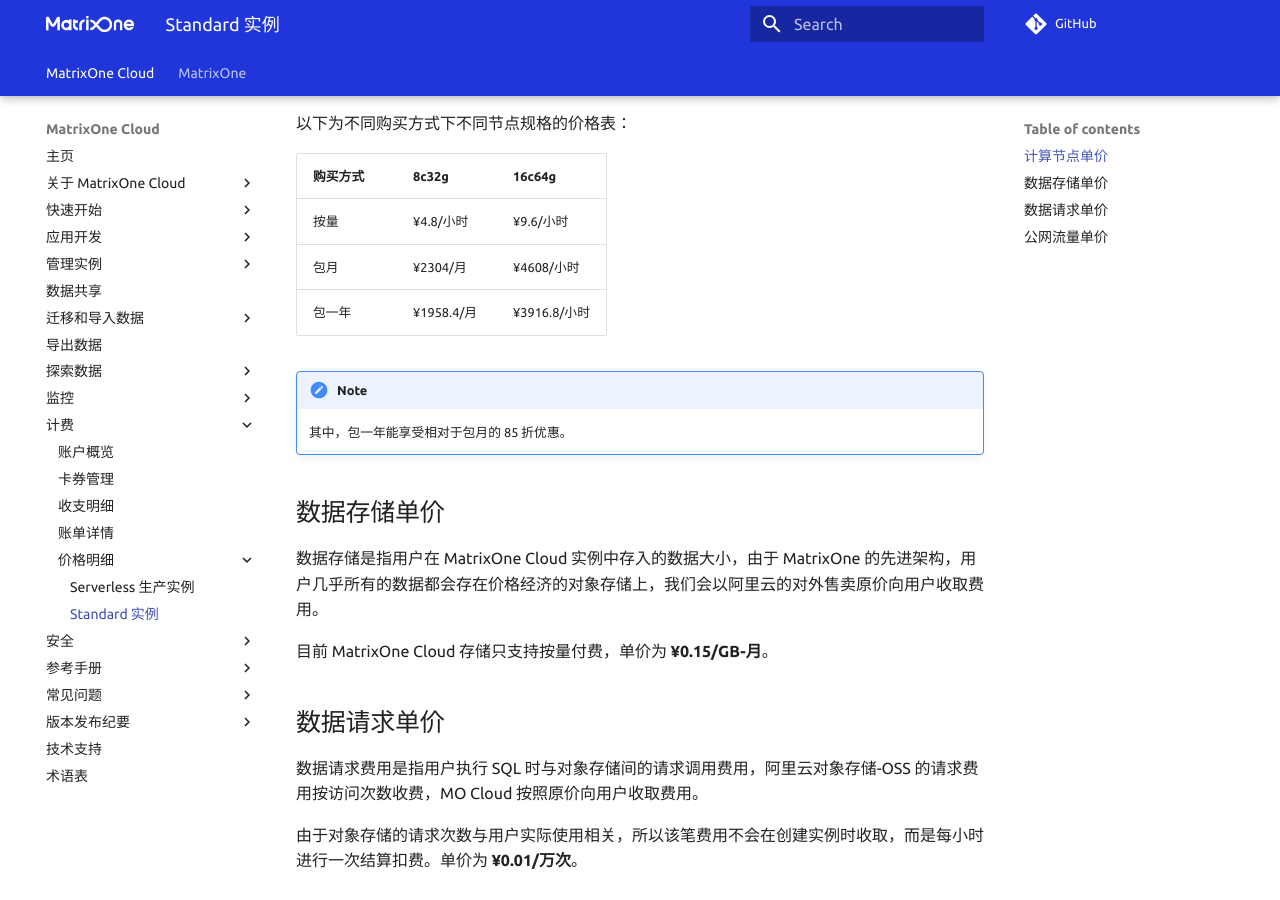
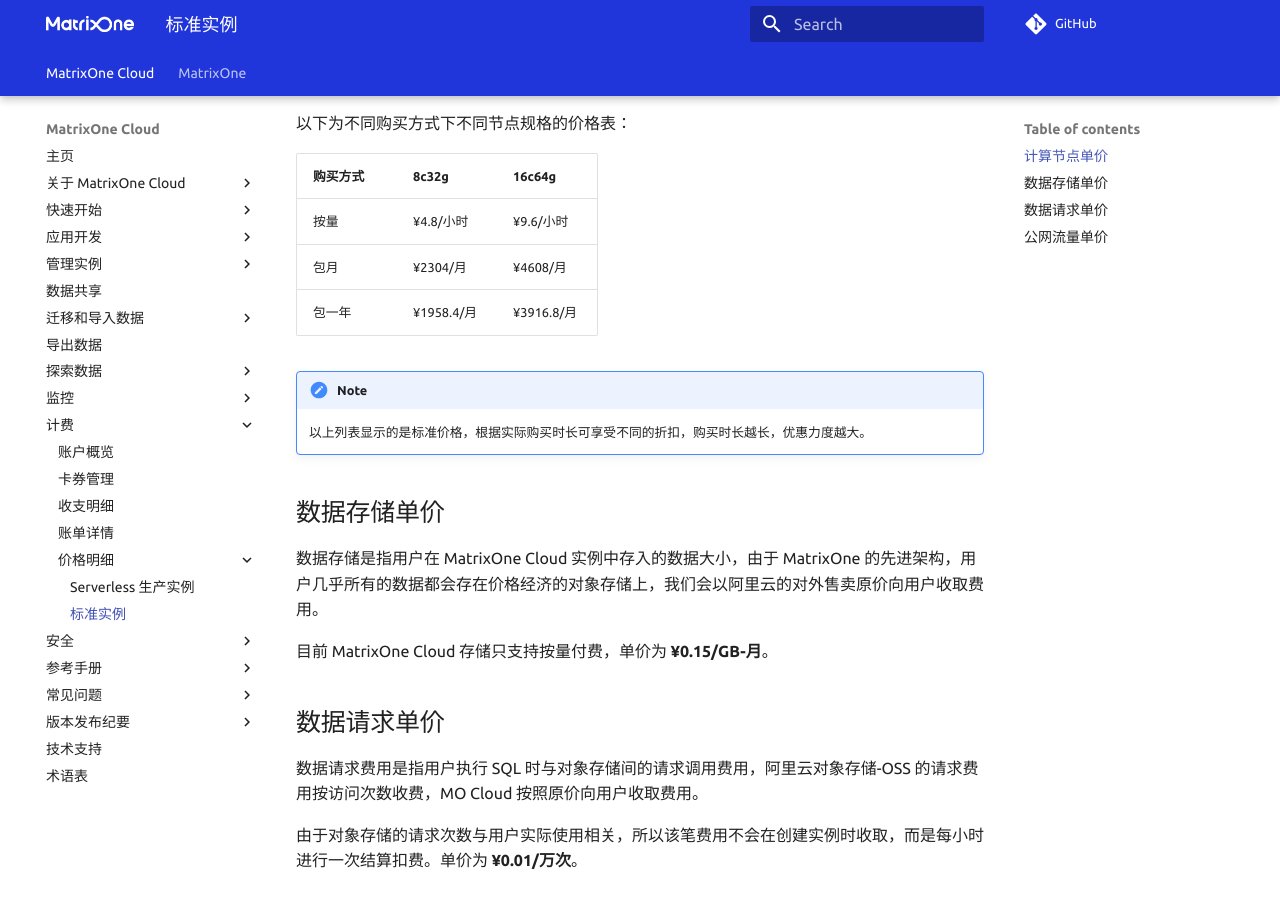
Before and after one commit to yangj1211/moc-docs, an MkDocs documentation site: the page built from docs/MatrixOne-Cloud/Charging/price-detail/price-detail-standard.md, in a window 1280 px wide and 900 px high, scrolled down 444 px. Built offline with MkDocs 1.6.1 and Material for MkDocs 9.7.7, drawn with Linux system fonts in a browser that asks for light colours; comment, search, counter and statistics services are not loaded; the version menu is left out.

Commit message:
fix errors

```diff
--- a/docs/MatrixOne-Cloud/Charging/price-detail/price-detail-standard.md
+++ b/docs/MatrixOne-Cloud/Charging/price-detail/price-detail-standard.md
@@ -13,11 +13,11 @@
 | 购买方式   | 8c32g        | 16c64g    |
 | -------- |  ----------- | --------- |
 | 按量      |  ¥4.8/小时   | ¥9.6/小时  |
-| 包月      |  ¥2304/月    | ¥4608/小时  |
-| 包一年    |  ¥1958.4/月  | ¥3916.8/小时  |
+| 包月      |  ¥2304/月    | ¥4608/月  |
+| 包一年    |  ¥1958.4/月  | ¥3916.8/月  |
 
 !!! note
-    其中，包一年能享受相对于包月的 85 折优惠。
+    以上列表显示的是标准价格，根据实际购买时长可享受不同的折扣，购买时长越长，优惠力度越大。
 
 ## 数据存储单价
 
--- a/mkdocs.yml
+++ b/mkdocs.yml
@@ -107,7 +107,7 @@
     - 管理实例:
       - 创建实例:
         - 创建 Serverless 实例: MatrixOne-Cloud/Instance-Mgmt/create-instance/create-serverless-instance.md
-        - 创建 Standard 实例: MatrixOne-Cloud/Instance-Mgmt/create-instance/create-standard-instance.md
+        - 创建标准实例: MatrixOne-Cloud/Instance-Mgmt/create-instance/create-standard-instance.md
       - 连接实例: MatrixOne-Cloud/Instance-Mgmt/connect-instance.md
       - 登录实例: MatrixOne-Cloud/Instance-Mgmt/login-instance.md
       - 终止和恢复实例: MatrixOne-Cloud/Instance-Mgmt/terminate-recovery-instance.md
@@ -133,7 +133,7 @@
       - 账单详情: MatrixOne-Cloud/Charging/bill-detail.md
       - 价格明细:
         - Serverless 生产实例: MatrixOne-Cloud/Charging/price-detail/price-detail-serverless.md
-        - Standard 实例: MatrixOne-Cloud/Charging/price-detail/price-detail-standard.md
+        - 标准实例: MatrixOne-Cloud/Charging/price-detail/price-detail-standard.md
     - 安全:
       - 身份访问控制: MatrixOne-Cloud/Security/Security-Permission-Overview.md
       - 网络访问控制:
```
Also changed, not shown: docs/MatrixOne-Cloud/Charging/price-detail/price-detail-serverless.md (+1 -1 lines).
